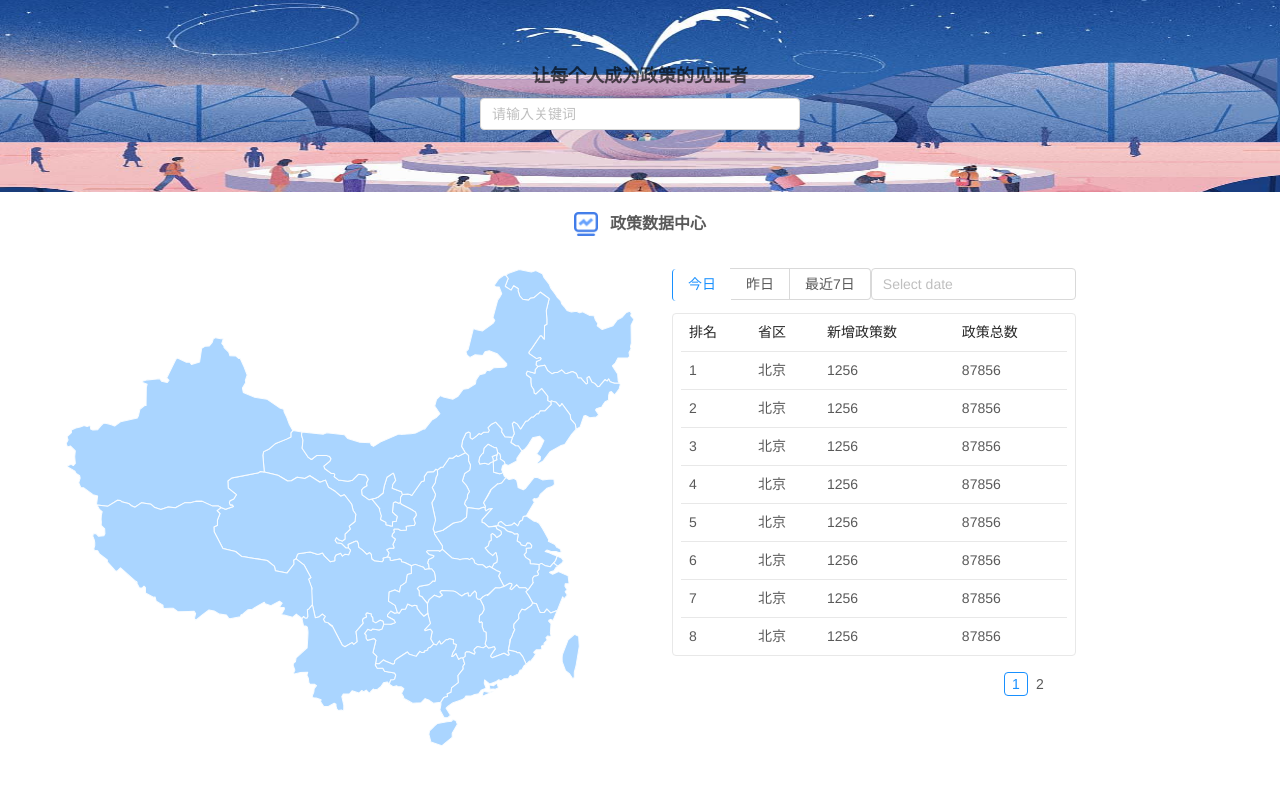
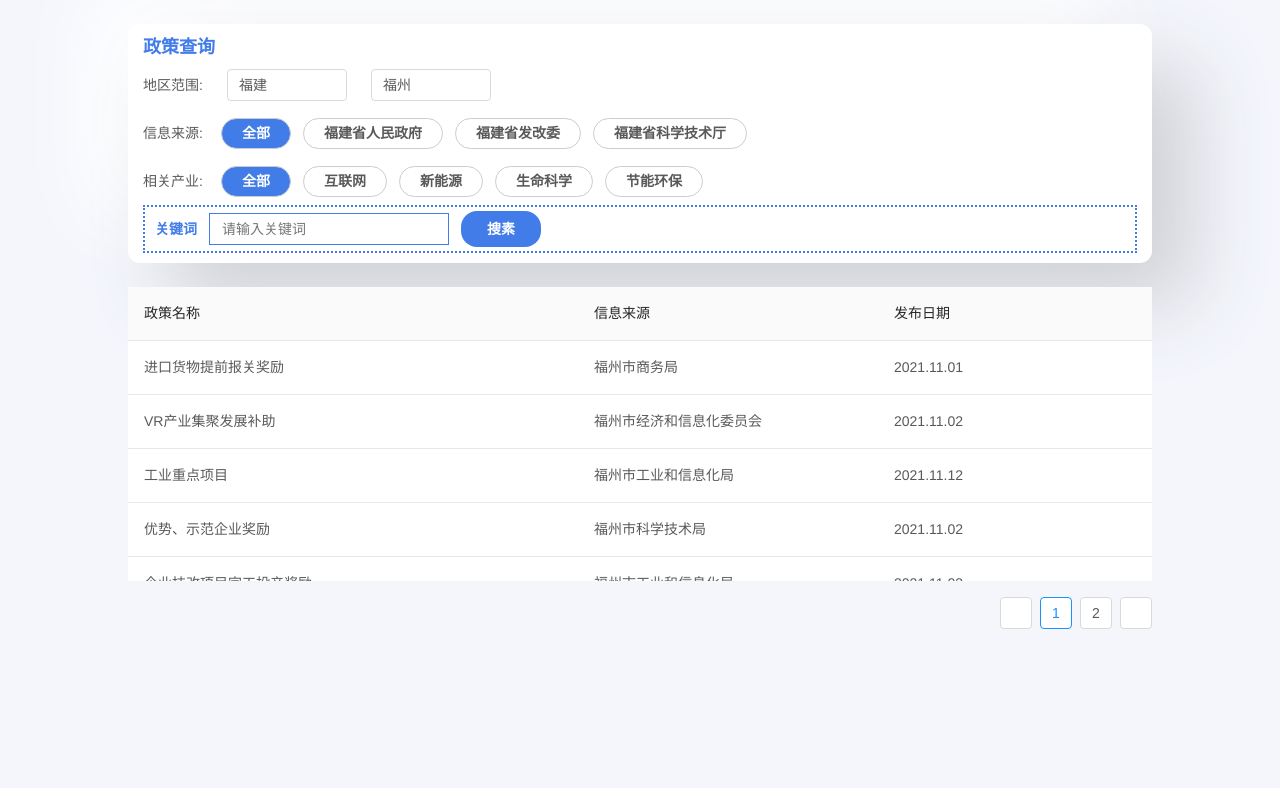
Before and after one commit to zlplease/policyObservation, a Vue app: page /#/ in a window 1280 px wide. Shown: the top 788 px of the page. Built offline with nearby package versions, Linux system fonts and the light colour scheme; what @jiaminghi/data-view, vuescroll would draw is missing.

Commit message:
[update]搜素模块100%

```diff
--- a/src/components/search.vue
+++ b/src/components/search.vue
@@ -4,25 +4,280 @@
       <div class="title">政策查询</div>
       <div class="area">
         <div class="name">地区范围:</div>
-
+        <div>
+          <a-select
+            class="select"
+            default-value="福建"
+            style="width: 120px"
+            @change="handleChange"
+          >
+            <a-select-option
+              :value="item"
+              v-for="item in province"
+              :key="item.code"
+            >
+              {{ item }}
+            </a-select-option>
+          </a-select>
+        </div>
+        <div>
+          <a-select
+            class="select"
+            :default-value="city"
+            style="width: 120px"
+            @change="handleChange"
+          >
+            <a-select-option
+              :value="item"
+              v-for="item in city"
+              :key="item.code"
+            >
+              {{ item }}
+            </a-select-option>
+          </a-select>
+        </div>
+      </div>
+      <div class="source">
+        <div class="name">信息来源:</div>
+        <div
+          class="from"
+          :class="{ selected: selectFrom == item }"
+          v-for="(item, key) in source"
+          :key="key"
+          @click="choose(item)"
+        >
+          {{ item }}
+        </div>
+      </div>
+      <div class="industries">
+        <div class="name">相关产业:</div>
+        <div
+          class="industry"
+          :class="{ selected: selectIndustry == item }"
+          v-for="item in industry"
+          :key="item.key"
+          @click="choose1(item)"
+        >
+          {{ item }}
+        </div>
+      </div>
+      <div class="searchInput">
+        <div class="title">关键词</div>
+        <input placeholder="请输入关键词" />
+        <div class="btn">搜素</div>
       </div>
     </div>
-    <div class="list">我是底部</div>
+    <div class="bottom">
+      <a-table
+        :columns="columns"
+        :data-source="dataInfo"
+        :pagination="{ pageSize: 10 }"
+        :scroll="{ y: 240 }"
+      />
+    </div>
   </div>
 </template>
 
 <script>
-export default {};
+export default {
+  data() {
+    return {
+      province: ["北京", "上海", "河北", "辽宁", "吉林", "福建"],
+      city: ["福州", "厦门", "莆田"],
+      source: ["全部", "福建省人民政府", "福建省发改委", "福建省科学技术厅"],
+      industry: ["全部", "互联网", "新能源", "生命科学", "节能环保"],
+      selectFrom: "全部",
+      selectIndustry: "全部",
+      columns: [
+        {
+          title: "政策名称",
+          dataIndex: "name",
+          width: 450,
+        },
+        {
+          title: "信息来源",
+          dataIndex: "source",
+          width: 300,
+        },
+        {
+          title: "发布日期",
+          dataIndex: "date",
+        },
+      ],
+     dataInfo: [
+       {
+         key: 0,
+         name: '进口货物提前报关奖励',
+         source: '福州市商务局',
+         date: '2021.11.01'
+       },
+       {
+         key: 1,
+         name: 'VR产业集聚发展补助',
+         source: '福州市经济和信息化委员会',
+         date: '2021.11.02'
+       },
+       {
+         key: 2,
+         name: '工业重点项目',
+         source: '福州市工业和信息化局',
+         date: '2021.11.12'
+       },
+       {
+         key: 3,
+         name: '优势、示范企业奖励',
+         source: '福州市科学技术局',
+         date: '2021.11.02'
+       },
+       {
+         key: 4,
+         name: '企业技改项目完工投产奖励',
+         source: '福州市工业和信息化局',
+         date: '2021.11.03'
+       },
+       {
+         key: 5,
+         name: '疫情防控重点保障物资生产企业',
+         source: '福州市经济和信息化委员会',
+         date: '2021.11.04'
+       },
+       {
+         key: 6,
+         name: '民营企业创建高水平创新平台',
+         source: '福州市发展和改革委员会',
+         date: '2021.11.05'
+       },
+       {
+         key: 7,
+         name: '进口货物提前报关奖励',
+         source: '福州市科学技术局',
+         date: '2021.11.04'
+       },
+       {
+         key: 8,
+         name: '进口货物提前报关奖励',
+         source: '福州市商务局',
+         date: '2021.11.05'
+       },
+       {
+         key: 9,
+         name: '进口货物提前报关奖励',
+         source: '福州市商务局',
+         date: '2021.11.06'
+       },
+       {
+         key: 10,
+         name: '进口货物提前报关奖励',
+         source: '福州市商务局',
+         date: '2021.11.08'
+       },
+     ]
+    };
+  },
+  methods: {
+    handleChange(value) {
+      console.log(`selected ${value}`);
+    },
+    choose(value) {
+      this.selectFrom = value;
+    },
+    choose1(value) {
+      this.selectIndustry = value;
+    },
+  },
+};
 </script>
 <style lang="scss" scoped>
 .search {
   width: 100%;
+  height: 100%;
   display: flex;
   align-items: center;
   flex-direction: column;
+  background-color: #f4f6fc;
   .top {
+    margin-top: 24px;
     width: 80%;
-    background-color: yellowgreen;
+    background-color: white;
+    border-radius: 12px;
+    box-shadow: 41px 41px 82px #cfd1d6, -41px -41px 82px #ffffff;
+    padding: 10px 15px;
+
+    .title {
+      font-size: 18px;
+      font-weight: bold;
+      color: #417ce9;
+    }
+
+    .area,
+    .source,
+    .industries,
+    .searchInput {
+      display: flex;
+      height: 48px;
+      align-items: center;
+    }
+
+    .area {
+      .select {
+        margin: 0 12px;
+      }
+    }
+  }
+
+  .searchInput {
+    border: 2px dotted #417ce9;
+    padding: 6px 10px;
+
+    .title {
+      font-size: 14px;
+      margin-right: 12px;
+    }
+
+    input {
+      width: 240px;
+      height: 32px;
+      border: 0.1px solid #417ce9;
+      outline: none;
+      padding-left: 12px;
+    }
+
+    .btn {
+      margin-left: 12px;
+      width: 80px;
+      height: 36px;
+      line-height: 36px;
+      text-align: center;
+      color: white;
+      font-weight: bold;
+      background-color: #417ce9;
+      border-radius: 16px;
+    }
+  }
+
+  .bottom {
+    margin-top: 24px;
+    width: 80%;
   }
 }
+
+.from,
+.industry {
+  font-size: 14px;
+  font-weight: bold;
+  padding: 4px 20px;
+  margin: 4px 6px;
+  border-radius: 16px;
+  border: 0.1px solid #cdcdcd;
+}
+
+.name {
+  font-weight: 500;
+  margin-right: 12px;
+}
+
+.selected {
+  color: white;
+  background-color: #417ce9;
+}
 </style>
--- a/src/router/index.js
+++ b/src/router/index.js
@@ -10,6 +10,11 @@ export default new Router({
   routes: [
     {
       path: "/",
+      name: "search",
+      component: search
+    },
+    {
+      path: "/Home",
       name: "Home",
       component: Home
     },
```
